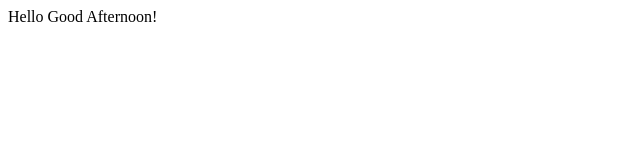
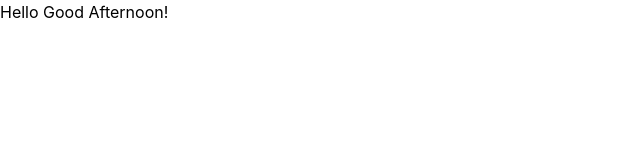
Before and after one commit to roldanjr/next-crud, a Next.js app: page / in a window 1280 px wide. Shown: the top 160 px of the page, without its empty margins (0-640 px from the left). Built offline with nearby package versions, Linux system fonts and the light colour scheme.

Commit message:
feat: add jsconfig.json and support for scss

```diff
--- /dev/null
+++ b/jsconfig.json
@@ -0,0 +1,5 @@
+{
+	"compilerOptions": {
+		"baseUrl": "."
+	}
+}
--- a/package.json
+++ b/package.json
@@ -26,7 +26,8 @@
 	"dependencies": {
 		"next": "^9.5.3",
 		"react": "^16.13.1",
-		"react-dom": "^16.13.1"
+		"react-dom": "^16.13.1",
+		"sass": "^1.26.11"
 	},
 	"devDependencies": {
 		"babel-eslint": "^10.1.0",
--- /dev/null
+++ b/pages/_app.js
@@ -0,0 +1,7 @@
+import "../styles/main.scss";
+
+function App({ Component, pageProps }) {
+	return <Component {...pageProps} />;
+}
+
+export default App;
--- /dev/null
+++ b/styles/_resets.scss
@@ -0,0 +1,18 @@
+*,
+*::before,
+*::after {
+	box-sizing: border-box;
+	padding: 0;
+	margin: 0;
+}
+
+html {
+	font-size: 62.5%;
+	font-family: -apple-system, BlinkMacSystemFont, "Segoe UI", Roboto, Oxygen,
+		Ubuntu, Cantarell, "Open Sans", "Helvetica Neue", sans-serif;
+}
+
+body {
+	line-height: 1.6;
+	font-size: 1.6rem;
+}
--- /dev/null
+++ b/styles/main.scss
@@ -0,0 +1,2 @@
+@import "variables";
+@import "resets";
```
Also changed, not shown: styles/_variables.scss (added), 1 other file (tests, documents, lock files or other folders).
